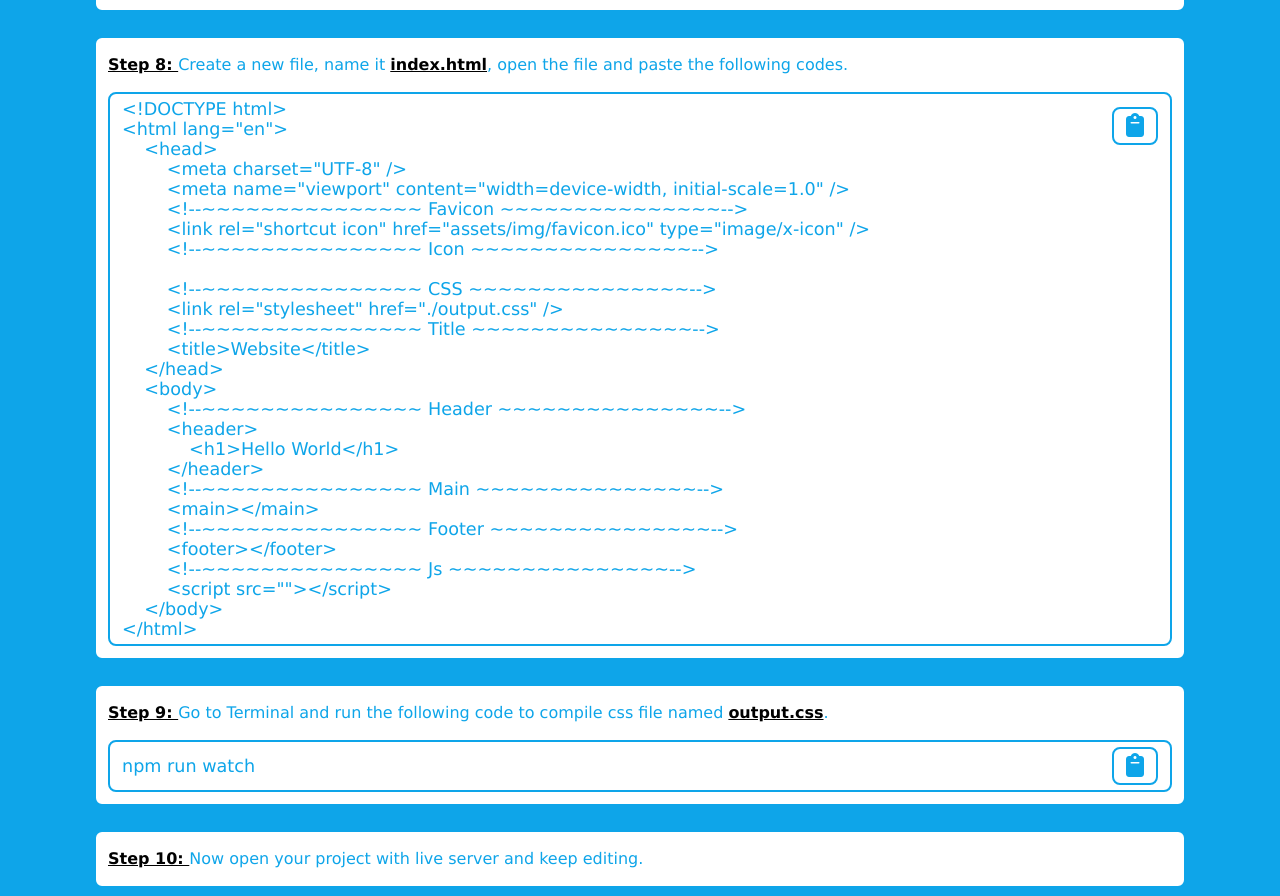
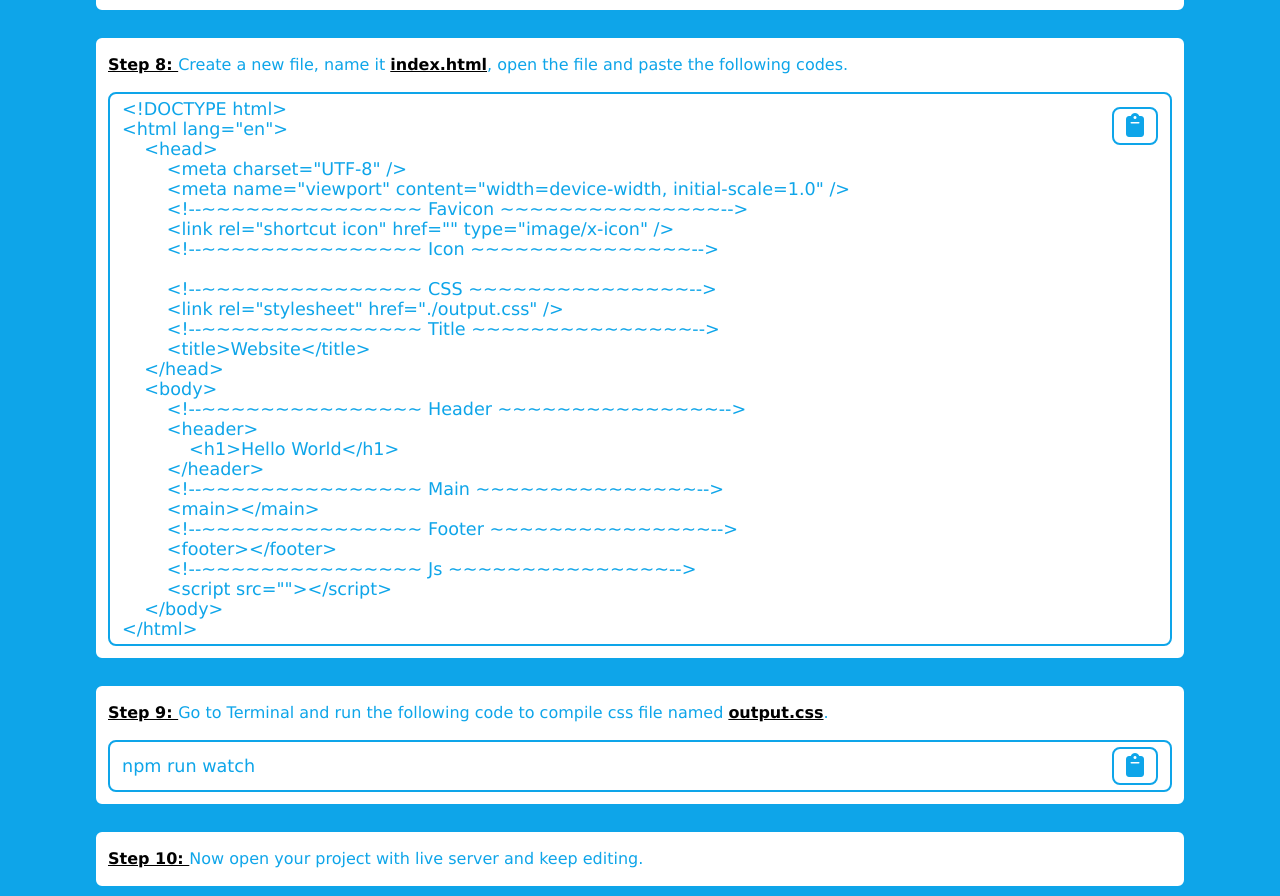
Before and after one commit to nuru7595/tailwind-cheatsheet, a plain HTML site: page index.html in a window 1280 px wide. Shown: the part 1183-2079 px from the top of the page. Drawn offline with Linux system fonts and the light colour scheme.

Commit message:
favicon default src removed

```diff
--- a/index.html
+++ b/index.html
@@ -124,7 +124,7 @@
                         &nbsp;&nbsp;&nbsp;&nbsp;&nbsp;&nbsp;&nbsp; &lt;meta charset="UTF-8" /&gt;<br>
                         &nbsp;&nbsp;&nbsp;&nbsp;&nbsp;&nbsp;&nbsp; &lt;meta name="viewport" content="width=device-width, initial-scale=1.0" /&gt;<br>
                         &nbsp;&nbsp;&nbsp;&nbsp;&nbsp;&nbsp;&nbsp; &lt;!--~~~~~~~~~~~~~~~ Favicon ~~~~~~~~~~~~~~~--&gt;<br>
-                        &nbsp;&nbsp;&nbsp;&nbsp;&nbsp;&nbsp;&nbsp; &lt;link rel="shortcut icon" href="assets/img/favicon.ico" type="image/x-icon" /&gt;<br>
+                        &nbsp;&nbsp;&nbsp;&nbsp;&nbsp;&nbsp;&nbsp; &lt;link rel="shortcut icon" href="" type="image/x-icon" /&gt;<br>
                         &nbsp;&nbsp;&nbsp;&nbsp;&nbsp;&nbsp;&nbsp; &lt;!--~~~~~~~~~~~~~~~ Icon ~~~~~~~~~~~~~~~--&gt;<br>
                         <br>
                         &nbsp;&nbsp;&nbsp;&nbsp;&nbsp;&nbsp;&nbsp; &lt;!--~~~~~~~~~~~~~~~ CSS ~~~~~~~~~~~~~~~--&gt;<br>
```
